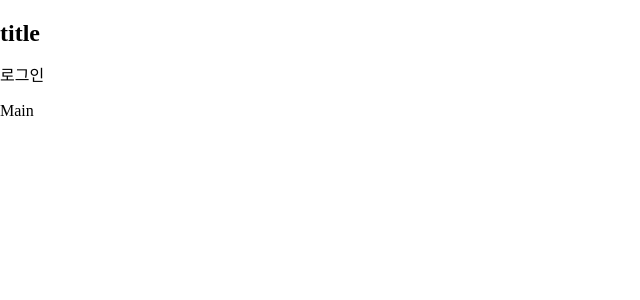
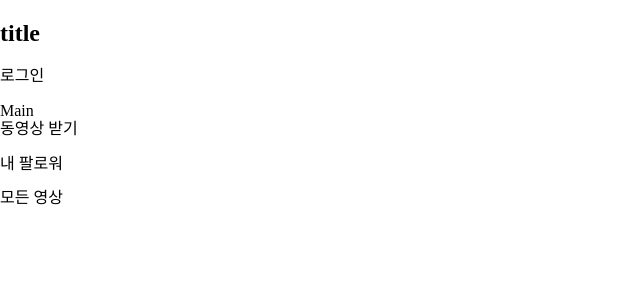
Before and after one commit to Hi-MZ/MunZil_Web, a React (Create React App) app: page / in a window 1280 px wide. Shown: the top 300 px of the page, without its empty margins (0-640 px from the left). Built offline with nearby package versions, Linux system fonts and the light colour scheme.

Commit message:
ADD :: Main Frame

```diff
--- a/src/layout/Main.jsx
+++ b/src/layout/Main.jsx
@@ -4,6 +4,12 @@ const Main = () => {
   return (
     <>
       <div>Main</div>
+
+      <div>동영상 받기</div>
+      <p>내 팔로워</p>
+      <div></div>
+      <p>모든 영상</p>
+      <div></div>
     </>
   );
 };
```
